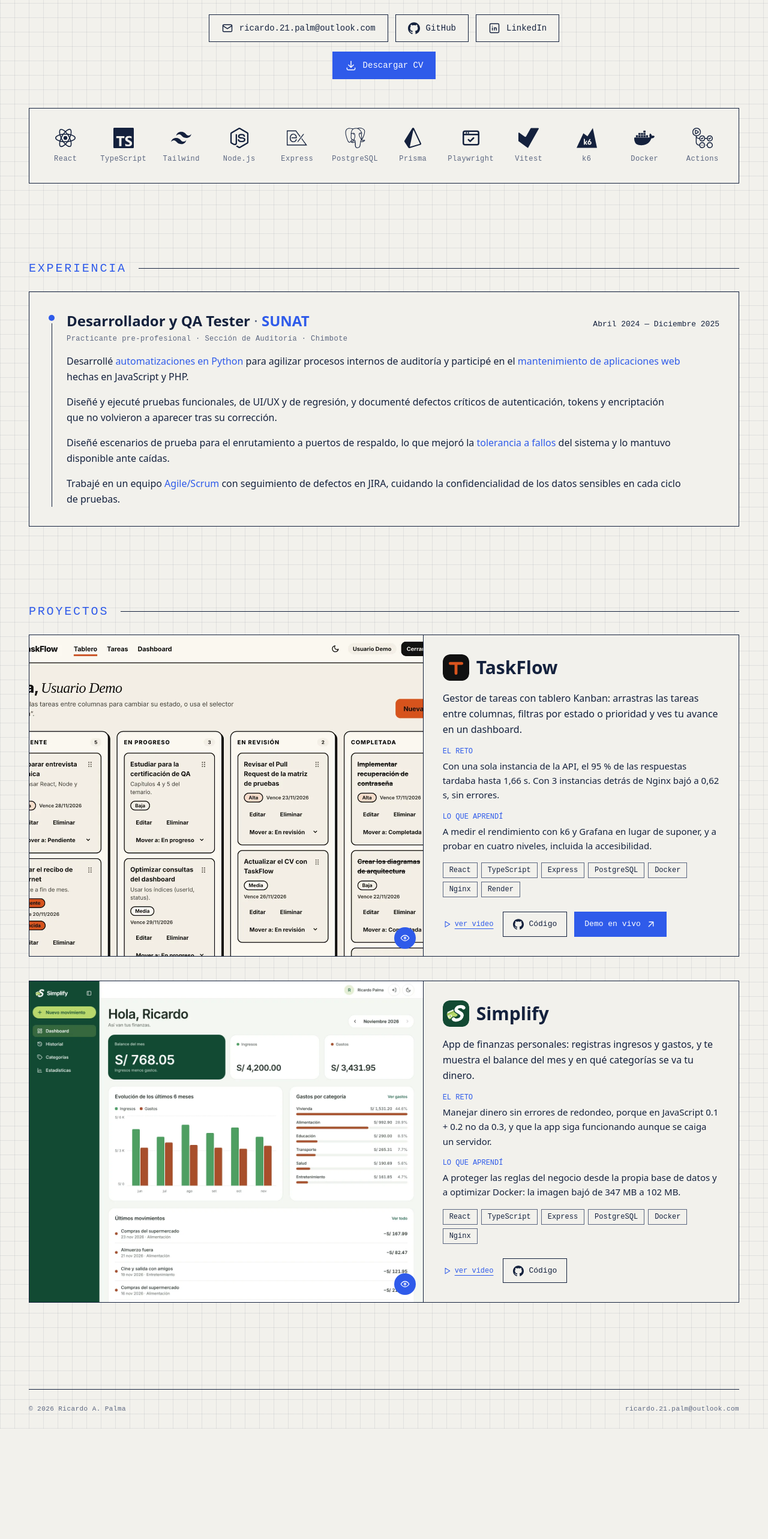
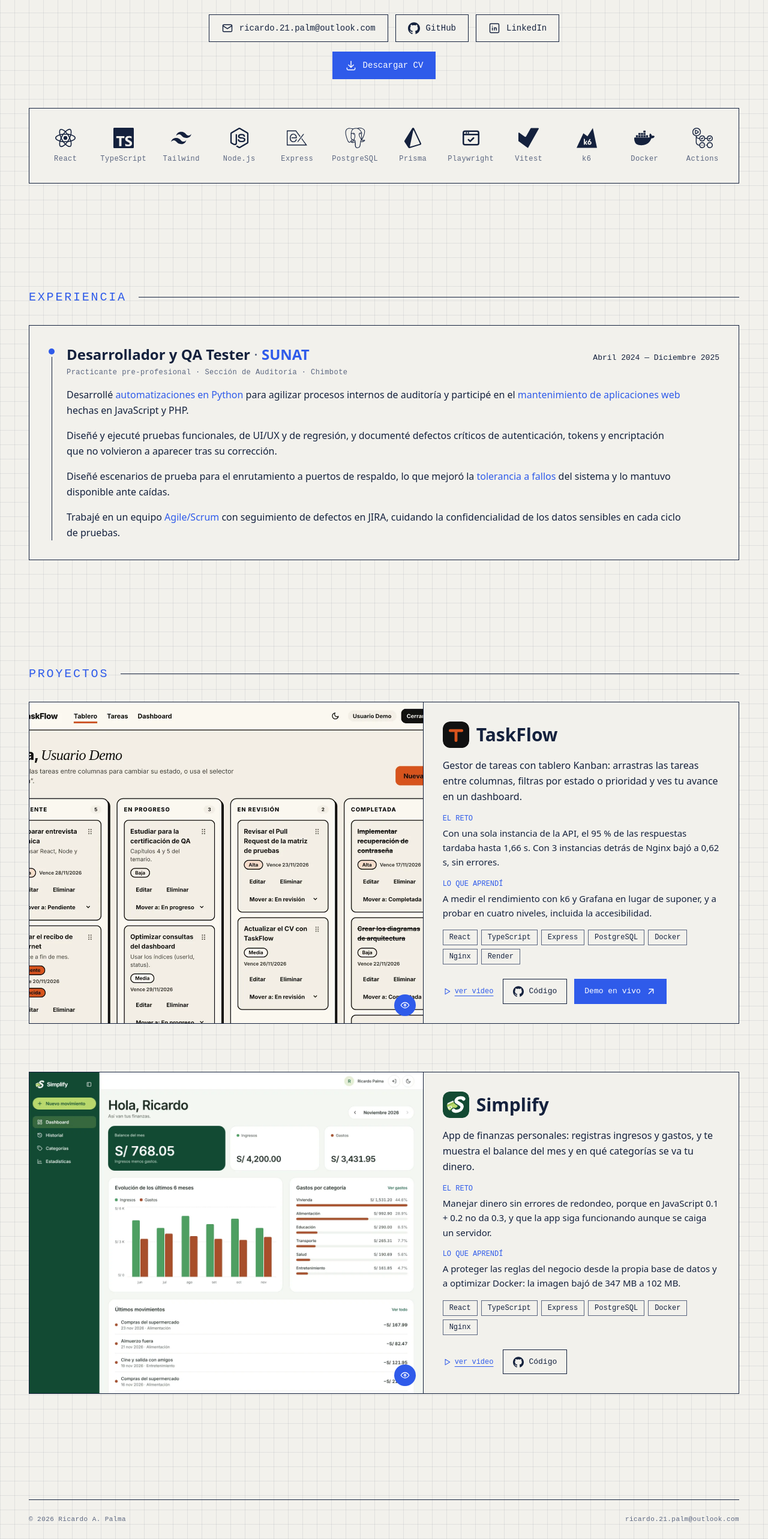
Before and after one commit to RicardoPR2107/ricardo-palma, a React (Vite) app: page / in a window 1280 px wide. Shown: the part 499-3065 px from the top of the page at 60% size. Before the commit the page ends 2881 px from the top, so only its background shows below. Built offline with nearby package versions, Linux system fonts and the light colour scheme.

Commit message:
Más espacio entre secciones

```diff
--- a/src/App.tsx
+++ b/src/App.tsx
@@ -13,7 +13,7 @@ export default function App() {
         <Experience />
         <Projects />
       </main>
-      <footer className="mx-auto mt-28 max-w-[1400px] px-5 sm:mt-36 sm:px-12">
+      <footer className="mx-auto mt-32 max-w-[1400px] px-5 sm:mt-44 sm:px-12">
         <div className="flex flex-wrap justify-between gap-2 border-t border-line py-6">
           <span className="label">© {new Date().getFullYear()} {profile.name}</span>
           <a href={`mailto:${profile.email}`} className="label hover:text-accent">
--- a/src/components/Experience.tsx
+++ b/src/components/Experience.tsx
@@ -3,9 +3,9 @@ import { Highlight } from './Highlight'
 
 export function Experience() {
   return (
-    <section id="experiencia" className="mt-24 sm:mt-32">
+    <section id="experiencia" className="mt-32 sm:mt-44">
       <h2 className="section-title">Experiencia</h2>
-      <ol className="mt-6 space-y-4">
+      <ol className="mt-8 space-y-4">
         {experience.map((job) => (
           <li key={job.company + job.period} className="flex gap-5 border border-line bg-paper px-6 py-7 sm:px-8 sm:py-8">
             <div className="flex w-2.5 flex-col items-center pt-1.5" aria-hidden="true">
--- a/src/components/Projects.tsx
+++ b/src/components/Projects.tsx
@@ -3,9 +3,9 @@ import { ProjectCard } from './ProjectCard'
 
 export function Projects() {
   return (
-    <section id="proyectos" className="mt-24 sm:mt-32">
+    <section id="proyectos" className="mt-32 sm:mt-44">
       <h2 className="section-title">Proyectos</h2>
-      <div className="mt-6 space-y-10">
+      <div className="mt-8 space-y-14 sm:space-y-20">
         {projects.map((project) => (
           <ProjectCard key={project.name} project={project} />
         ))}
```
